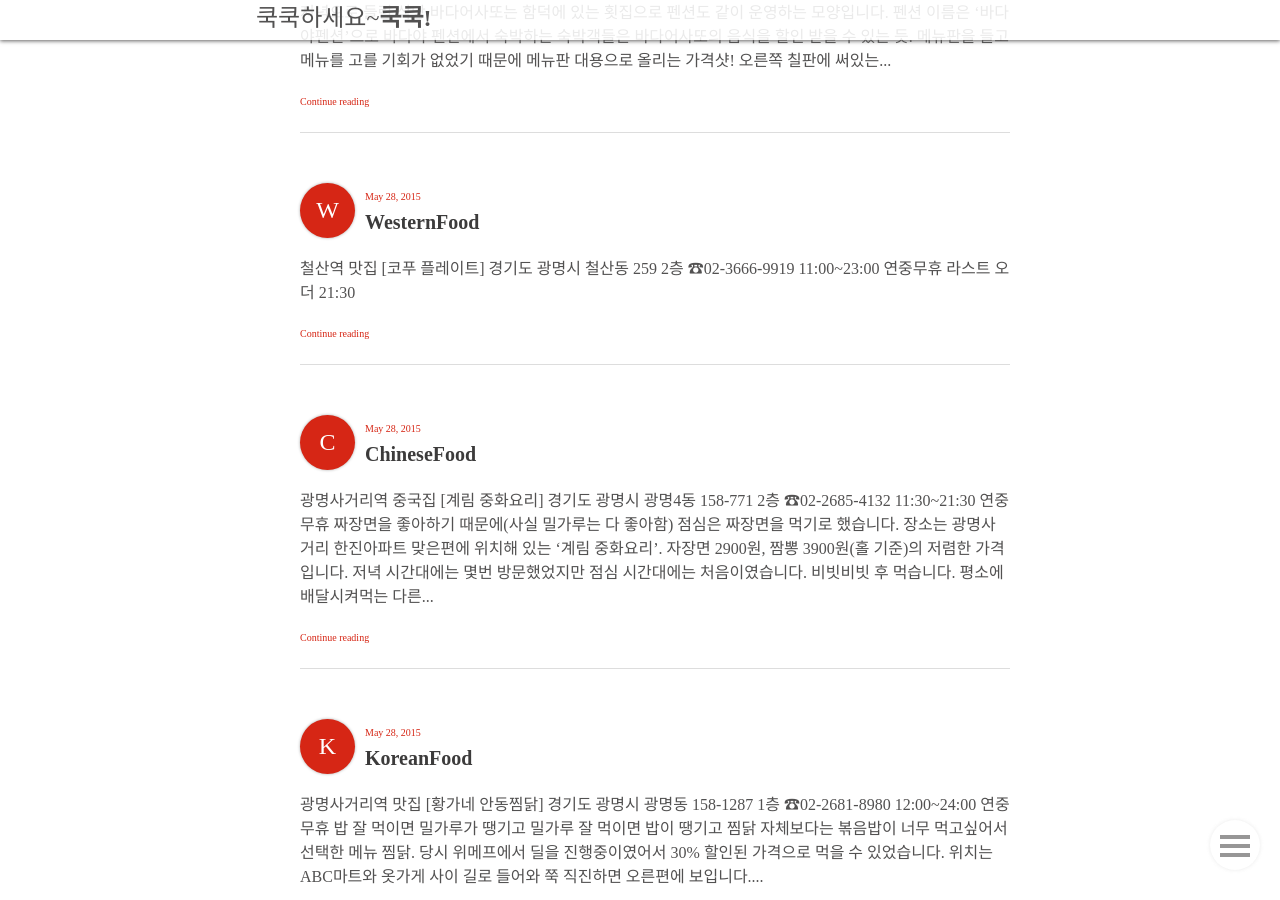
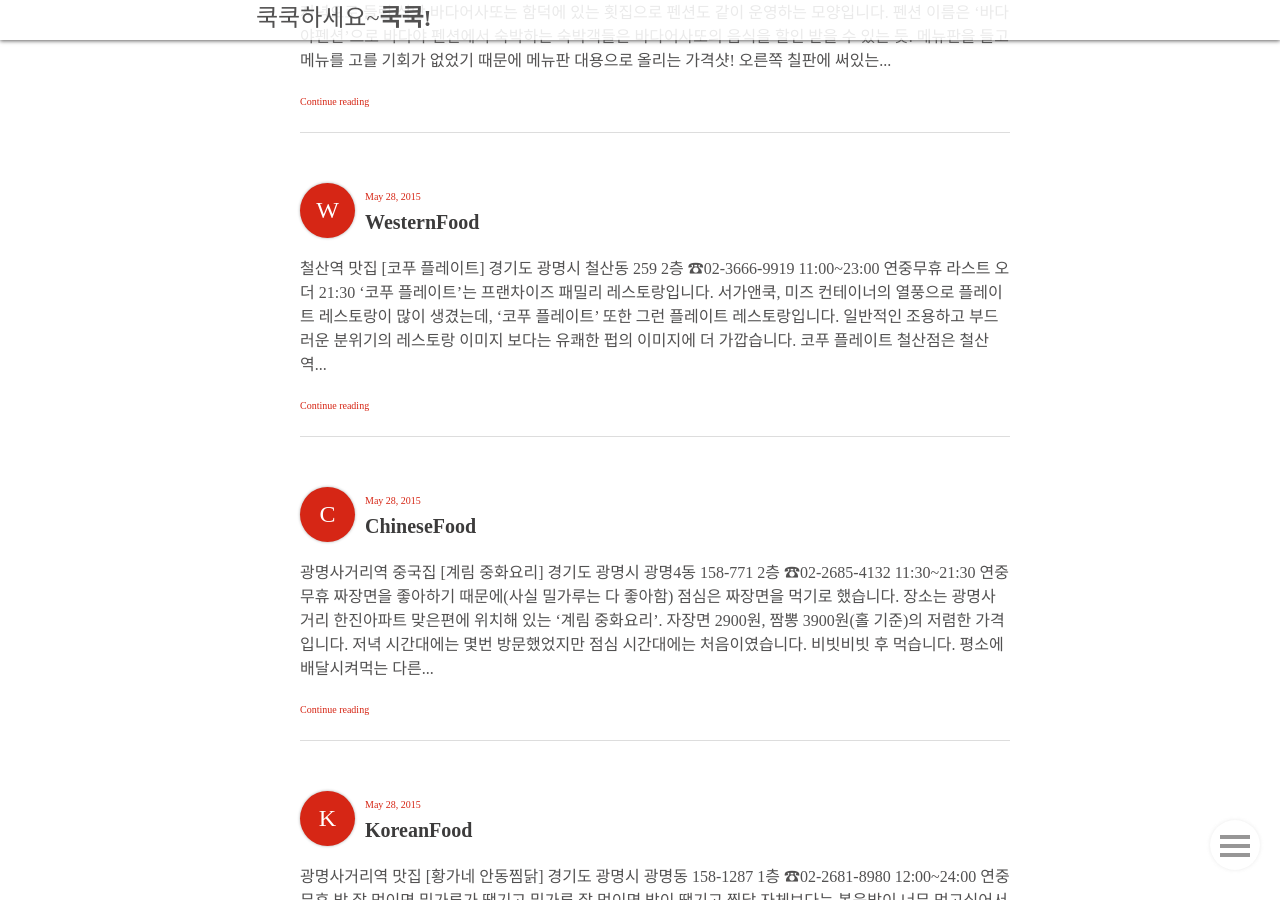
Before and after one commit to leeayoung/leeayoung.github.com, a Jekyll site: the page built from index.html, in a window 1280 px wide and 900 px high, scrolled down 1047 px. Built offline with Jekyll 4.4.1, drawn with Linux system fonts in a browser that asks for light colours; nearby versions of some CDN libraries; some web fonts are replaced; some of the changed lines change nothing that is shown.

Commit message:
Update 2015-05-29-westernfood.md

```diff
--- a/blog1/_posts/2015-05-29-westernfood.md
+++ b/blog1/_posts/2015-05-29-westernfood.md
@@ -25,11 +25,99 @@
 
 ![7.png?type=w3](http://postfiles8.naver.net/20141118_103/mrss0403_1416302425258bDcYY_PNG/7.png?type=w3)
 
+'코푸 플레이트'는 프랜차이즈 패밀리 레스토랑입니다.
+
+
+
+
+서가앤쿡, 미즈 컨테이너의 열풍으로 플레이트 레스토랑이 많이 생겼는데,
+
+'코푸 플레이트' 또한 그런 플레이트 레스토랑입니다.
+
+일반적인 조용하고 부드러운 분위기의 레스토랑 이미지 보다는 유쾌한 펍의 이미지에 더 가깝습니다.
+
+
+
+
+코푸 플레이트 철산점은 철산역 3번출구로 나와 쭉 직진하면 나오는 건물 2층에 위치해 있습니다.
+
+
 
 
 ![8.png?type=w3](http://postfiles13.naver.net/20141118_204/mrss0403_1416302425556kTWTK_PNG/8.png?type=w1)
 
 
+스테이크는 잘라놓고 접시를 가운데에 놓으면 둘이 나눠먹기 편하지만 스파게티는 소스때문에 옷에 흘릴 위험이 있어
+
+앞접시에 나눠 먹었습니다.
+
+
+
+
+처음에는 아무런 맛도 나지 않아서 이게 뭔가 싶었는데
+
+시간이 지나니 소스가 면에 배어들어 아주 맛있었어요.
+
+
 
 
 ![10.png?type=w3](http://postfiles15.naver.net/20141118_14/mrss0403_1416302426089JDTfM_PNG/10.png?type=w1)
+
+
+
+사실 코푸 플레이트 철산역점은 아르바이트 하시는 분이 불러도 안오고 주문을 해도 까먹고
+
+사장님이 매장에 안계시는건가 싶을 정도로 너무 엉망이였는데
+
+몇달이 지난 지금은 개선되었네요 카운터에 계셨던 분이 여사장님이신가?
+
+
+
+
+플레이트 레스토랑 특성상 식사가 1인분의 적정량보다 더 제공됩니다.
+
+하지만 못 먹을 정도는 아니에요 큰봄님과 둘이가서 메뉴 두개 시키면 먹고 나와서 우왕 배부르당 기분좋당 졸려 이렇게 되니까.
+
+다만 한 메뉴당 이만원을 내고 먹을 정도의 식사는 아닌 것 같아요. 한 만오천원 정도면 적당하지 않았을까 싶습니다.
+
+
+
+
+그리고 개인적으로 코푸 플레이트에 이만원에 달하는 정가를 지불하는게 더 아깝다고 생각되는 이유는
+
+코푸 플레이트는 항상 소셜 커머스에서 50% 쿠폰을 판매하고 있어요.
+
+철산점 같은 경우에도 오픈때부터 지금까지 쭉... 50% 쿠폰을 판매중입니다.
+
+이정도면 제값내고 먹는 사람이 엄청난 손해... 바...바보...
+
+
+
+
+쿠팡, 위메프, 티몬같은 소셜 커머스에서 진행중이니 식사하러 가기 전에 가려는 매장이 쿠폰 적용 가능 매장인지 확인하는 것이
+
+저렴하게 먹는 팁이라면 팁이겠죠.
+
+쿠폰을 구매했다고 하더라도 선제시할 필요는 없습니다. 그냥 계산할때 카운터에 소셜 커머스에서 구매했다고 하면
+
+계산해주시는 분이 어느 소셜 커머스에서 구입했는지 묻고 계산해주세요.
+
+아 음료는 쿠폰 제외입니다. 현금으로 따로 결제해야 함.
+
+
+
+
+
+
+
+
+
+
+
+
+
+소셜 커머스를 이용해 한 메뉴를 만원에 먹을 수 있는,
+
+저렴하게 이용 가능한 꽤 분위기 있는 플레이트 이탈리안 레스토랑.
+
+'코푸 플레이트(철산점)' 이였습니다.
```
